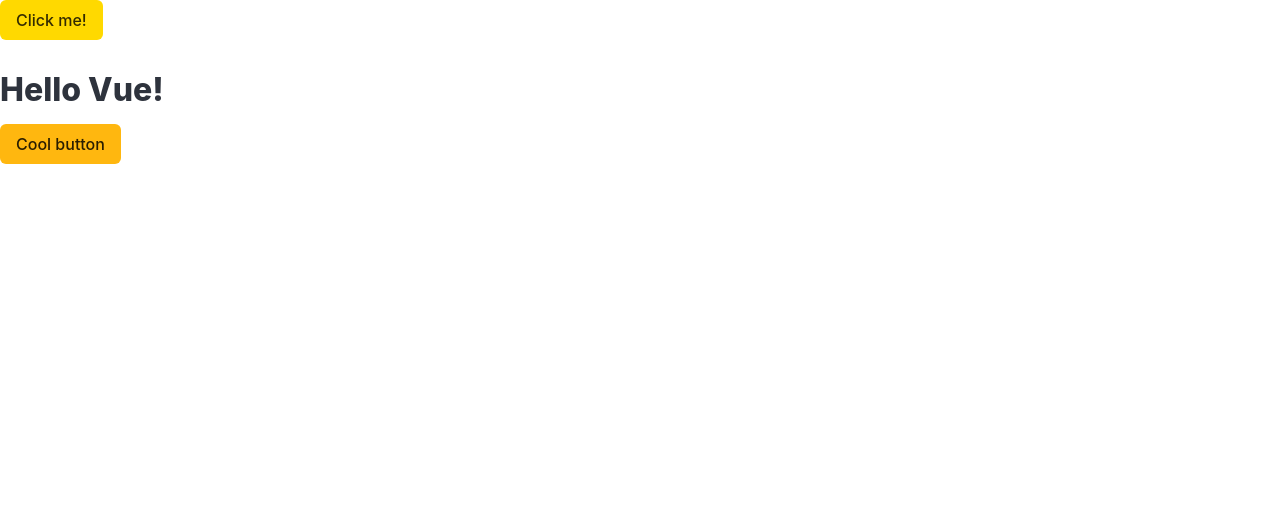
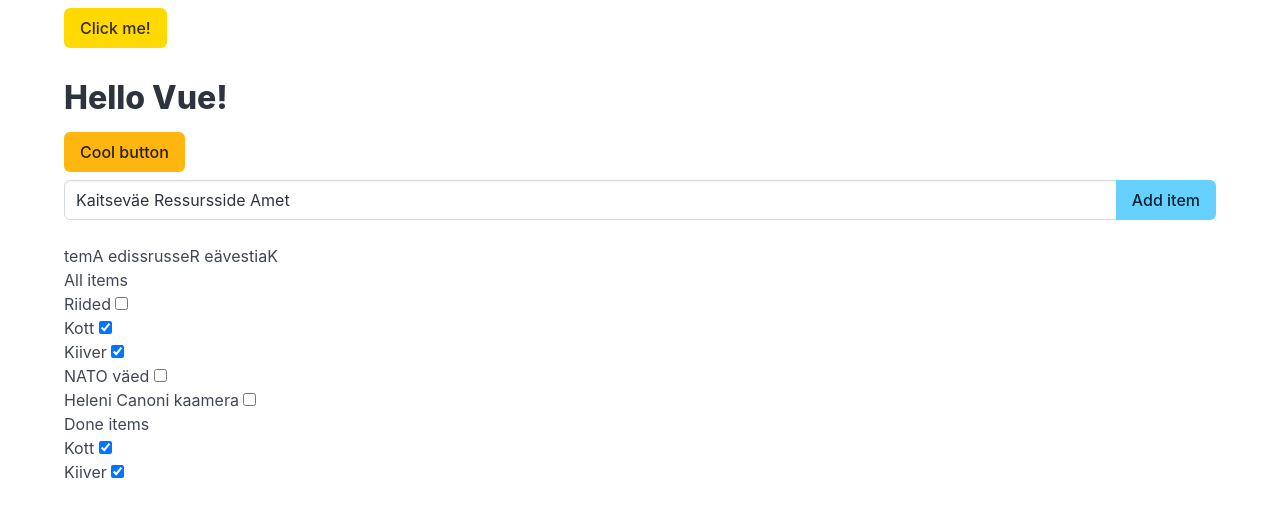
Before and after one commit to markuskaru03/learnjs, a Vue app: page / in a window 1280 px wide. Shown: the top 516 px of the page. Built offline with nearby package versions, Linux system fonts and the light colour scheme.

Commit message:
Add todo list

```diff
--- a/src/App.vue
+++ b/src/App.vue
@@ -1,14 +1,78 @@
 <script setup>
-import { ref } from 'vue';
+import { computed, ref } from 'vue';
 
-    let message = ref('Hello Vue!');
-    let isDanger = ref(false);
+let message = ref('Hello Vue!');
+let isDanger = ref(false);
+let newItem = ref('Kaitseväe Ressursside Amet');
+let i = 0;
+let items = ref([
+    {id: i++, name: 'Riided',isDone: false},
+    {id: i++, name: 'Kott',isDone: true},
+    {id: i++, name: 'Kiiver',isDone: true},
+    {id: i++, name: 'NATO väed',isDone: false},
+    {id: i++, name: 'Heleni Canoni kaamera', isDone: false},
+]);
+
+function add(){
+    if(newItem.value.trim() !== ''){
+        items.value.push({id: i++, name: newItem.value, isDone: false});
+    }
+    newItem.value = '';
+}
+
+function inputUpdate(event){
+    console.log(event)
+    newItem.value = event.target.value;
+}
+
+let doneItems = computed(() => items.value.filter(item => item.isDone));
+
 </script>
 
 <template>
-    <div class = "content">
-        <button class= "button is-primary" @click="message = 'Hello VM24'">Click me!</button>
-        <h1>{{ message }}</h1>
-        <button class="button" :class="{'is-danger': isDanger, 'is-warning': !isDanger }" @click="isDanger = !isDanger">Cool button</button>
+    <div class="container mt-2">
+        <div class="content">
+            <button class="button is-primary" @click="message = 'Hello VM24'">Click me!</button>
+            <h1>{{ message }}</h1>
+            <button class="button" :class="{ 'is-danger': isDanger, 'is-warning': !isDanger }"
+                @click="isDanger = !isDanger">
+                Cool button</button>
+
+            <div class="field has-addons mt-2">
+                <div class="control is-expanded">
+                    <input v-model="newItem" @keydown.enter="add" class="input" type="text" placeholder="Add item">
+                </div>
+                <div class="control">
+                    <button class="button is-info" @click="add">
+                        Add item
+                    </button>
+                </div>
+            </div>
+
+
+
+        </div>
+        <h1>{{ newItem.split('').reverse().join('') }}</h1>
+
+        <h1>All items</h1>
+
+        <ul>
+            <li v-for="item in items">
+                {{ item.name }}
+                <input type = "checkbox" v-model="item.isDone">
+            </input>
+
+            </li>
+        </ul>
+        <h1>Done items</h1>
+
+        <ul>
+            <li v-for="item in doneItems">
+                {{ item.name }}
+                <input type = "checkbox" v-model="item.isDone">
+            </input>
+
+            </li>
+        </ul>
     </div>
 </template>
```
